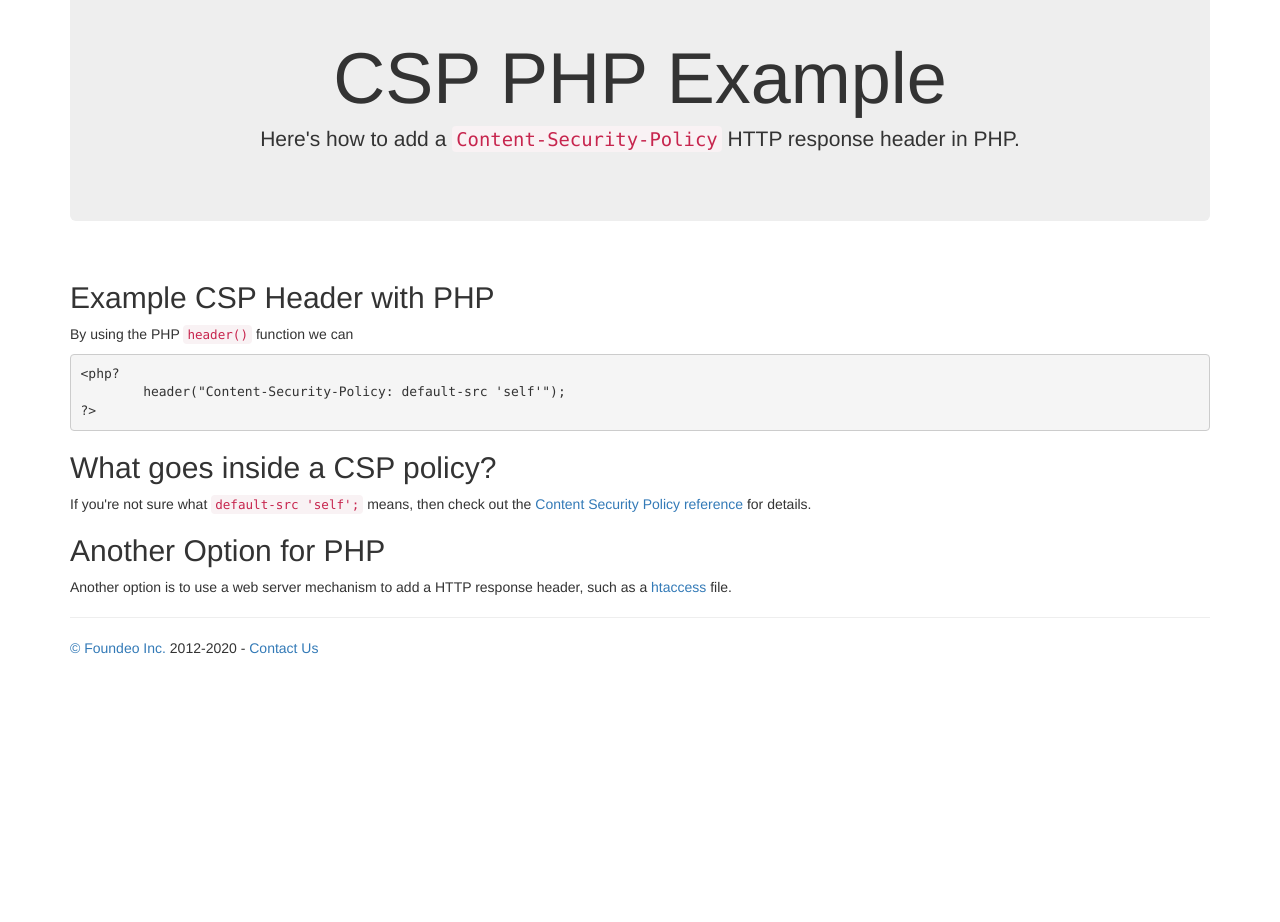
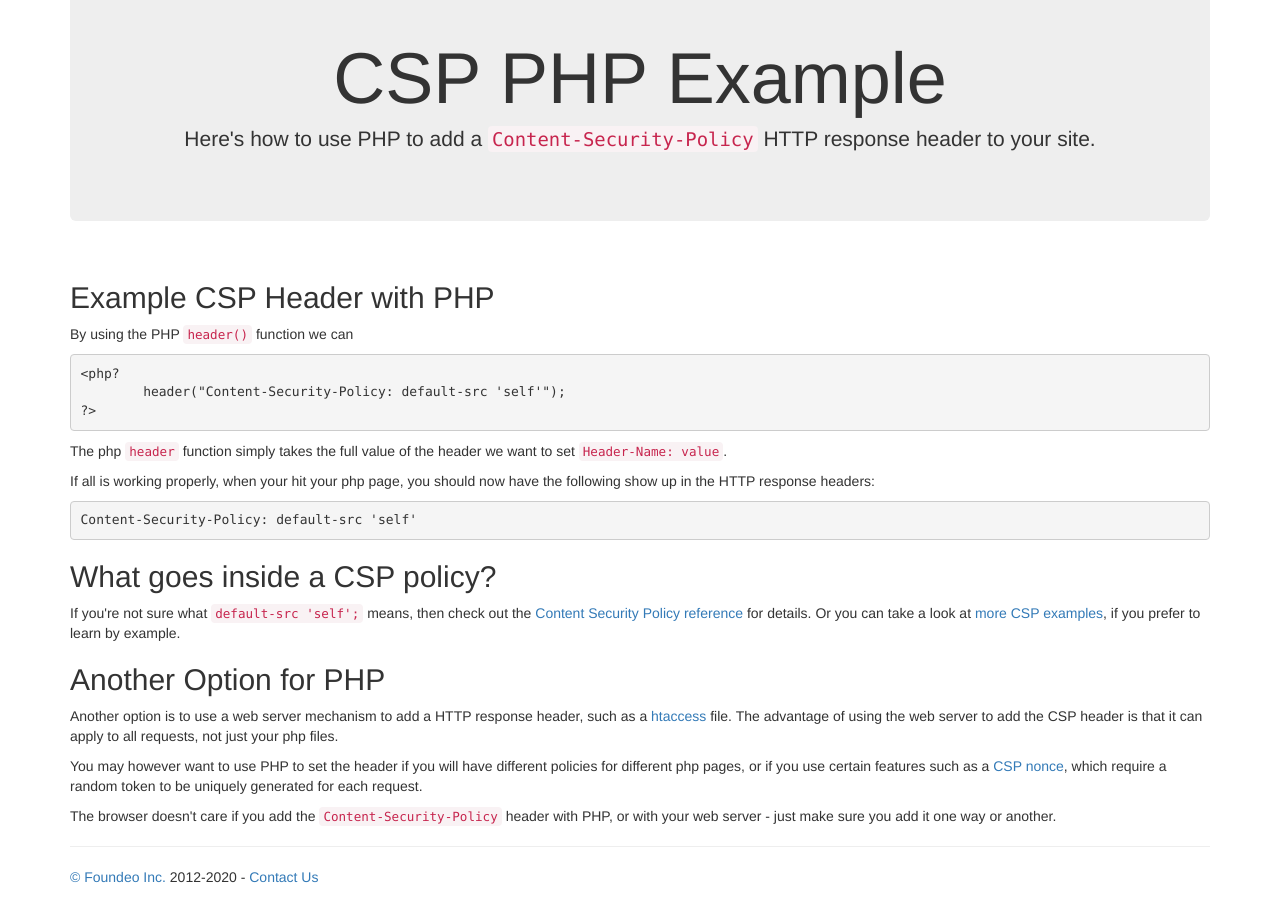
Before and after one commit to foundeo/content-security-policy.com, an Eleventy site: page www/examples/php.html in a window 1280 px wide. Shown: the part 200-1122 px from the top of the page. Before the commit the page ends 908 px from the top, so only its background shows below. Built offline with nearby package versions, Linux system fonts and the light colour scheme; Eleventy itself is replaced by a stand-in of ours; files that its build step writes are made by us from their sources.

Commit message:
Update nginx, htaccess, php

```diff
--- a/www/examples/php.html
+++ b/www/examples/php.html
@@ -9,7 +9,7 @@ tags: examples
 
 <div class="jumbotron">
 	<h1>CSP PHP Example</h1>
-	<div class="lead">Here's how to add a <code>Content-Security-Policy</code> HTTP response header in PHP.</div>
+	<div class="lead">Here's how to use PHP to add a <code>Content-Security-Policy</code> HTTP response header to your site.</div>
 </div>
 <h2>Example CSP Header with PHP</h2>
 <p>By using the PHP <code>header()</code> function we can </p>
@@ -18,9 +18,14 @@ tags: examples
 	header("Content-Security-Policy: default-src 'self'");
 ?&gt;
 </pre>
+<p>The php <code>header</code> function simply takes the full value of the header we want to set <code>Header-Name: value</code>.</p>
+<p>If all is working properly, when your hit your php page, you should now have the following show up in the HTTP response headers:</p>
+<pre>Content-Security-Policy: default-src 'self'</pre>
 
 <h2>What goes inside a CSP policy?</h2>
-<p>If you're not sure what <code>default-src 'self';</code> means, then check out the <a href="https://content-security-policy.com/" title="CSP / Content Security Policy Reference">Content Security Policy reference</a> for details.</p>
+<p>If you're not sure what <code>default-src 'self';</code> means, then check out the <a href="https://content-security-policy.com/" title="CSP / Content Security Policy Reference">Content Security Policy reference</a> for details. Or you can take a look at <a href="/examples/">more CSP examples</a>, if you prefer to learn by example.</p>
 
 <h2>Another Option for PHP</h2>
-<p>Another option is to use a web server mechanism to add a HTTP response header, such as a <a href="/examples/htaccess">htaccess</a> file.</p>
+<p>Another option is to use a web server mechanism to add a HTTP response header, such as a <a href="/examples/htaccess">htaccess</a> file. The advantage of using the web server to add the CSP header is that it can apply to all requests, not just your php files.</p>
+<p>You may however want to use PHP to set the header if you will have different policies for different php pages, or if you use certain features such as a <a href="/nonce/" title="CSP nonce">CSP nonce</a>, which require a random token to be uniquely generated for each request.</p>
+<p>The browser doesn't care if you add the <code>Content-Security-Policy</code> header with PHP, or with your web server - just make sure you add it one way or another.</p>
```
Also changed, not shown: www/examples/htaccess.html (+9 -2 lines), www/examples/nginx.html (+6 -2 lines).
